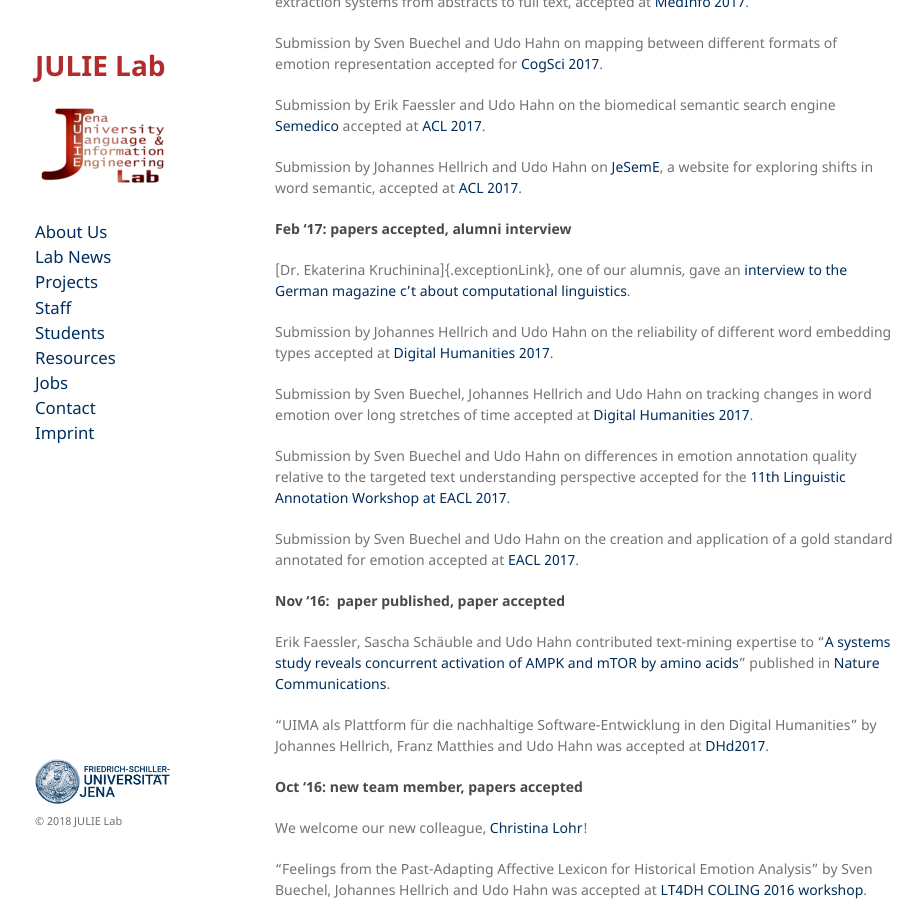
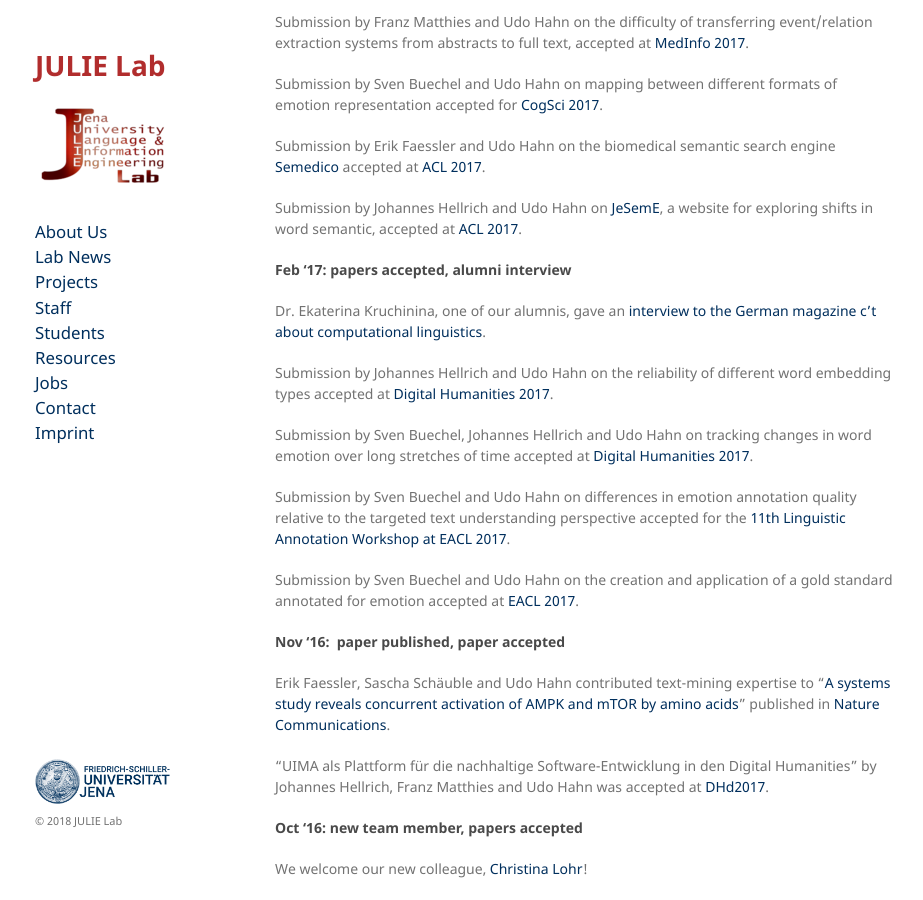
Before and after one commit to JULIELab/JULIELab.github.io, a Jekyll site: the page built from news.md, in a window 1280 px wide and 900 px high, scrolled down 1594 px. Shown: the whole window, without its empty margins (175-1098 px from the left). Built offline with Jekyll 4.4.1, drawn with Linux system fonts in a browser that asks for light colours; our own code applies the rules of GitHub Pages for plain Markdown files; some of the changed lines change nothing that is shown.

Commit message:
Update news.md

```diff
--- a/news.md
+++ b/news.md
@@ -3,7 +3,7 @@
 ---
 # Lab News
 
-
+<br>
 
 #### May '18 papers accepted
 Submission by Sven Buechel and Udo Hahn on mapping between different
@@ -54,7 +54,7 @@
 #### Nov'17: new team members, guest scientists, paper accepted, invited talks
 
 We welcome our new colleagues, [Stephanie
-Luther](/Staff/Stephanie+Luther.html "Stephanie Luther") and Bernd
+Luther](http://www.julielab.de/Staff/Stephanie+Luther.html "Stephanie Luther") and Bernd
 Kampe.
 
 We welcome our two guest scientists, [Maria
@@ -114,7 +114,7 @@
 
 #### Feb '17: papers accepted, alumni interview
 
-[Dr. Ekaterina Kruchinina]{.exceptionLink}, one of our alumnis, gave an
+Dr. Ekaterina Kruchinina, one of our alumnis, gave an
 [interview to the German magazine c't about computational
 linguistics](https://www.heise.de/ct/ausgabe/2017-4-Ein-Job-an-der-Schnittstelle-von-Mensch-und-Maschine-3612795.html).
 
@@ -149,7 +149,7 @@
 #### Oct '16: new team member, papers accepted
 
 We welcome our new colleague, [Christina
-Lohr](/Staff/Christina+Lohr.html "Christina Lohr")!
+Lohr](http://www.julielab.de/Staff/Christina+Lohr.html "Christina Lohr")!
 
 "Feelings from the Past-Adapting Affective Lexicon for Historical
 Emotion Analysis" by Sven Buechel, Johannes Hellrich and Udo Hahn was
@@ -184,7 +184,7 @@
 #### Apr '16: new team member
 
 We welcome our new colleague, [Sven
-Buechel](/Staff/Sven+Buechel.html "Sven Buechel").
+Buechel](http://www.julielab.de/Staff/Sven+Buechel.html "Sven Buechel").
 
 #### Mar '16: paper accepted
 
```
